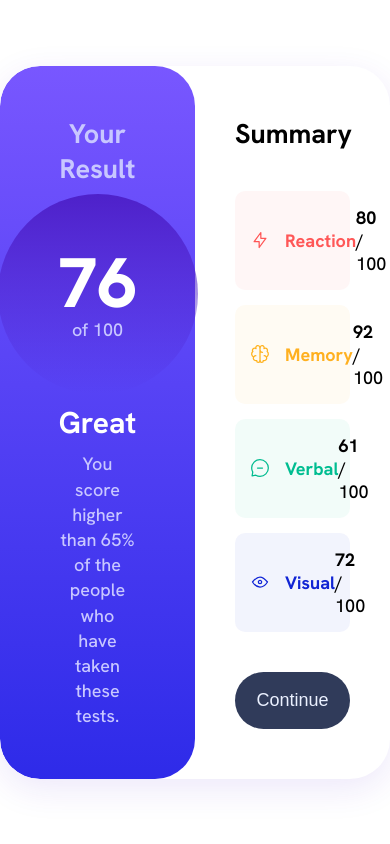
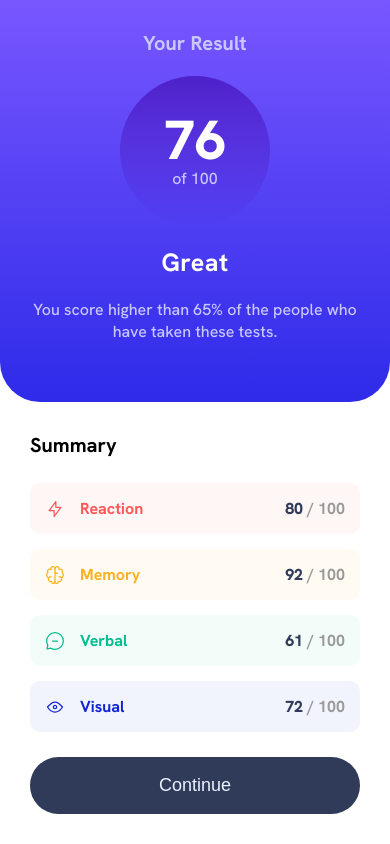
Before and after one commit to thomasmestdagh/results-summary-component, a website: page index.html in a window 390 px wide. Drawn offline with Linux system fonts and the light colour scheme.

Commit message:
completed challenge

```diff
--- a/index.html
+++ b/index.html
@@ -15,7 +15,7 @@
   <main class="container">
     <!-- RESULT SECTION -->
     <section class="result">
-      <h2 class="result-title">Your Result</h2>
+      <h1 class="result-title">Your Result</h1>
       <div class="result-score">
         <span class="result-score-score">76</span>
         <span class="result-score-target">of 100</span>
--- a/scss/style.scss
+++ b/scss/style.scss
@@ -104,13 +104,13 @@ section{
   &-compliment{
     font-size: 3rem;
     color: $white;
+    letter-spacing: 0.5px;
   }
 
   &-explanation{
     line-height: 1.4;
   }
 }
-
 
 .summary{
   display: flex;
@@ -125,7 +125,13 @@ section{
   }
 
   &-item-score{
-    color: black;
+    font-weight: 600;
+    color: #999;
+
+    strong{
+      font-weight: 800;
+      color: $darkGrayBlue;
+    }
   }
 
   &-list-item{
@@ -156,8 +162,6 @@ section{
       color: $cobaltBlue;
     }
 
-
-
     &-header{
       display: flex;
       align-items: center;
@@ -173,5 +177,61 @@ section{
     border-radius: 5rem;
     font-size: $defaultFontSize;
     color: $paleBlue;
+
+    &:hover{
+      cursor: pointer;
+      background: linear-gradient(to bottom, $lightSlateBlue, $lightRoyalBlue);
+    }
   }
 }
+
+@media (max-width: 600px){
+  body{
+    align-items: flex-start;
+    font-size: 1.6rem;
+  }
+
+  .container{
+    flex-direction: column;
+    border-radius: 0;
+    height: 100vh;
+  }
+
+  section{
+    max-width: 100%;
+  }
+
+  .result{
+    border-top-left-radius: 0px;
+    border-top-right-radius: 0px;
+    justify-content: flex-start;
+    gap: 2rem;
+    padding: 3rem 3rem;
+
+    &-title{
+      font-size: 2rem;
+    }
+
+    &-score{
+      width: 15rem;
+      height: 15rem;
+
+      &-score{
+        font-size: 5.5rem;
+      }
+    }
+
+    &-compliment{
+      font-size: 2.5rem;
+    }
+  }
+
+  .summary{
+    gap: 2.5rem;
+    padding: 3rem 3rem;
+
+    &-title{
+      font-size: 2rem;
+    }
+  }
+}
```
Also changed, not shown: README-template.md (deleted), README.md, css/style.css, screenshots/desktop.png (added), screenshots/mobile.png (added), 1 other file.
